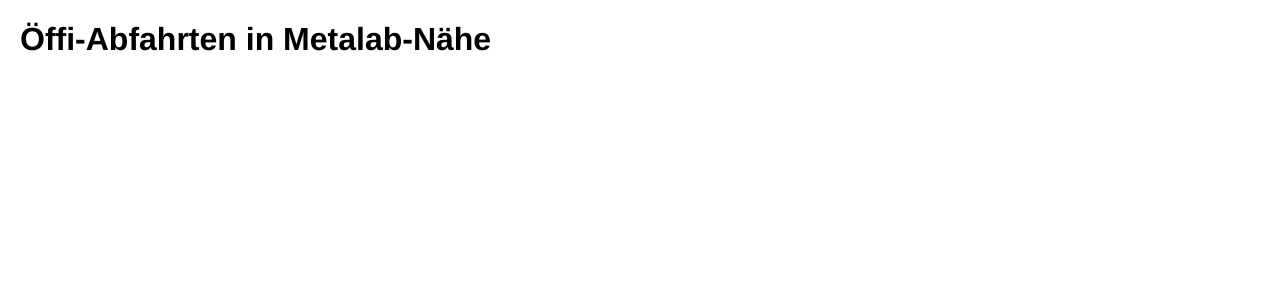
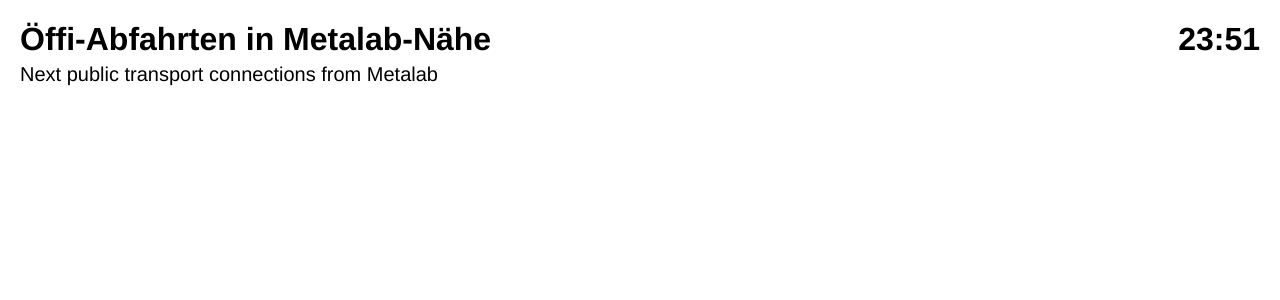
Before and after one commit to Metalab/oeffimonitor, a PHP site: page / in a window 1280 px wide. Shown: the top 300 px of the page. Run offline with PHP 8.4, Linux system fonts and the light colour scheme.

Commit message:
added clock and English description

```diff
--- a/site/index.html
+++ b/site/index.html
@@ -8,7 +8,8 @@
 	</head>
 	<body>
 		<div id="container">
-	    <h1>&Ouml;ffi-Abfahrten in Metalab-N&auml;he</h1>
+			<h1>&Ouml;ffi-Abfahrten in Metalab-N&auml;he <span id="currentTime"></span></h1>
+			<p>Next public transport connections from Metalab</p>
 		</div>
 	</body>
 </html>
--- a/site/oeffis.css
+++ b/site/oeffis.css
@@ -7,7 +7,20 @@ body {
 	margin: 20px;
 }
 
-tr:nth-child(2n) {
+h1 {
+    margin-bottom:0;
+}
+
+#currentTime{
+    float:right;
+}
+
+p {
+    margin-top:5px;
+    font-size: 20px;
+}
+
+tbody > tr:nth-child(2n+1) {
 	background: #eee;
 }
 
--- a/site/update.js
+++ b/site/update.js
@@ -171,6 +171,8 @@ function formatLines(line)
 
 function update()
 {
+	var currentTime = new Date();
+	document.getElementById('currentTime').innerHTML = (currentTime.getHours() < 10 ? '0' : '') + currentTime.getHours() + ":" + (currentTime.getMinutes() < 10 ? '0' : '') + currentTime.getMinutes();
 	var req = new XMLHttpRequest();
 	req.open('GET', api_url);
 	req.onreadystatechange = function () {
```
Lines whose indentation alone changed are shown as unchanged.
